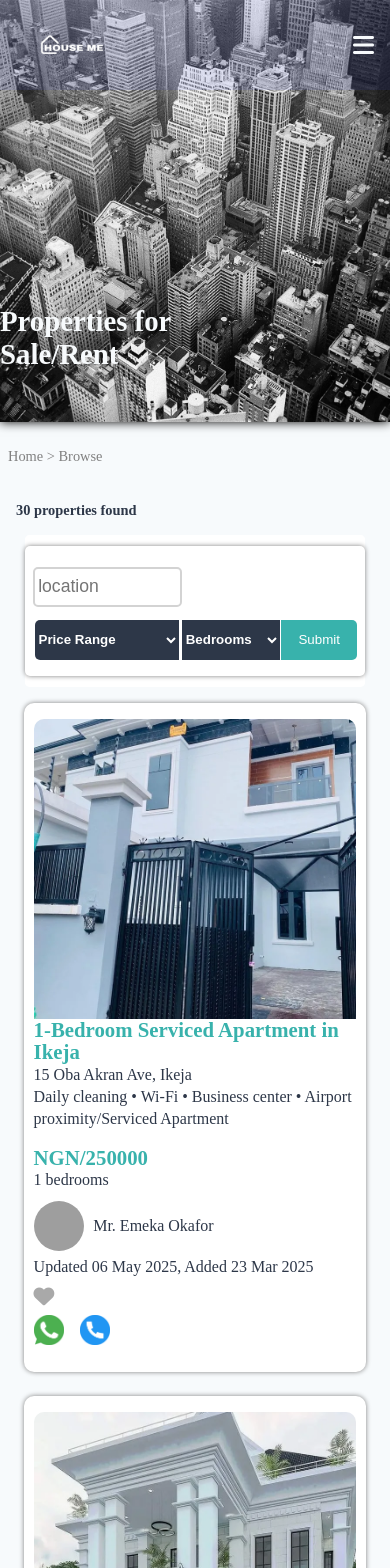
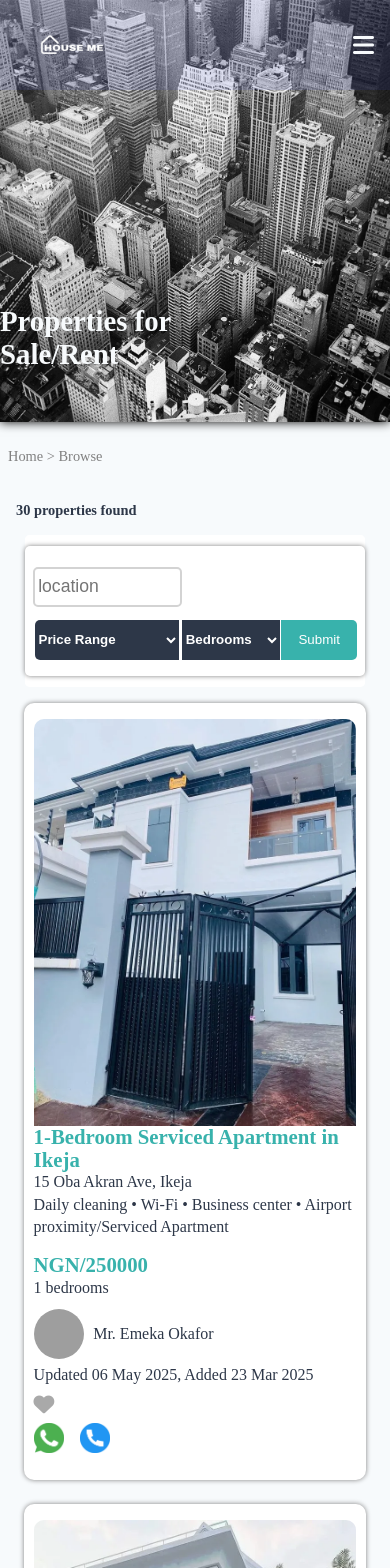
Before and after one commit to chuksowuama/Houseme, a React (Vite) app: page /browse in a window 390 px wide. Shown: the top 1568 px of the page. Built offline with nearby package versions, Linux system fonts and the light colour scheme; grey boxes are pictures that could not be loaded.

Commit message:
Fix responsive BrowseCard on mobile

```diff
--- a/src/COMPONENTS/BrowseCardsComponent/BrowseCards.css
+++ b/src/COMPONENTS/BrowseCardsComponent/BrowseCards.css
@@ -6,11 +6,11 @@
   padding: 1.5rem 0.6rem;
   border-radius: 10px;
   background-color: white;
-  height: 350px;
+  height: 100%;
 }
 .browsecardImg {
   width: 100%;
-  height: 300px;
+  height: 100%;
   overflow: hidden;
 }
 .browsecardImg img {
@@ -75,7 +75,7 @@
   height: 30px;
   object-fit: cover;
 }
-@media (min-width: 601px) and (max-width: 950px) {
+@media (min-width: 610px) and (max-width: 950px) {
   .browsecard {
     display: grid;
     grid-template-columns: 1fr 1fr;
@@ -91,7 +91,7 @@
   }
   .browsecardImg {
     width: 100%;
-    height: 350px;
+    height: 100%;
   }
   .browsecardImg img {
     object-fit: cover;
@@ -117,6 +117,7 @@
     padding: 1rem 0.6rem;
     border-radius: 10px;
     height: 100%;
+    width: 100%;
   }
     .browsecardInfo {
     line-height: 1.4rem;
@@ -124,7 +125,7 @@
   }
   .browsecardImg {
     width: 100%;
-    height: 300px;
+    height: 100%;
   }
   .browsecardInfoTop {
     flex-wrap: wrap;
```
